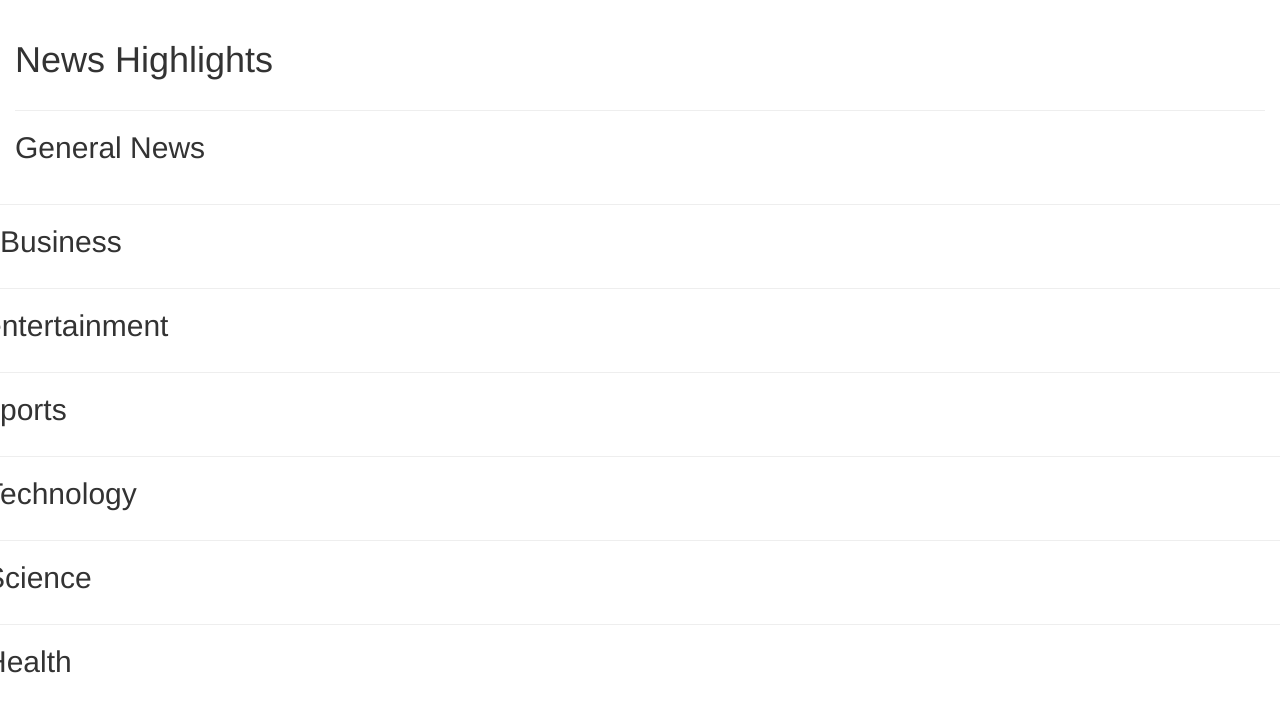
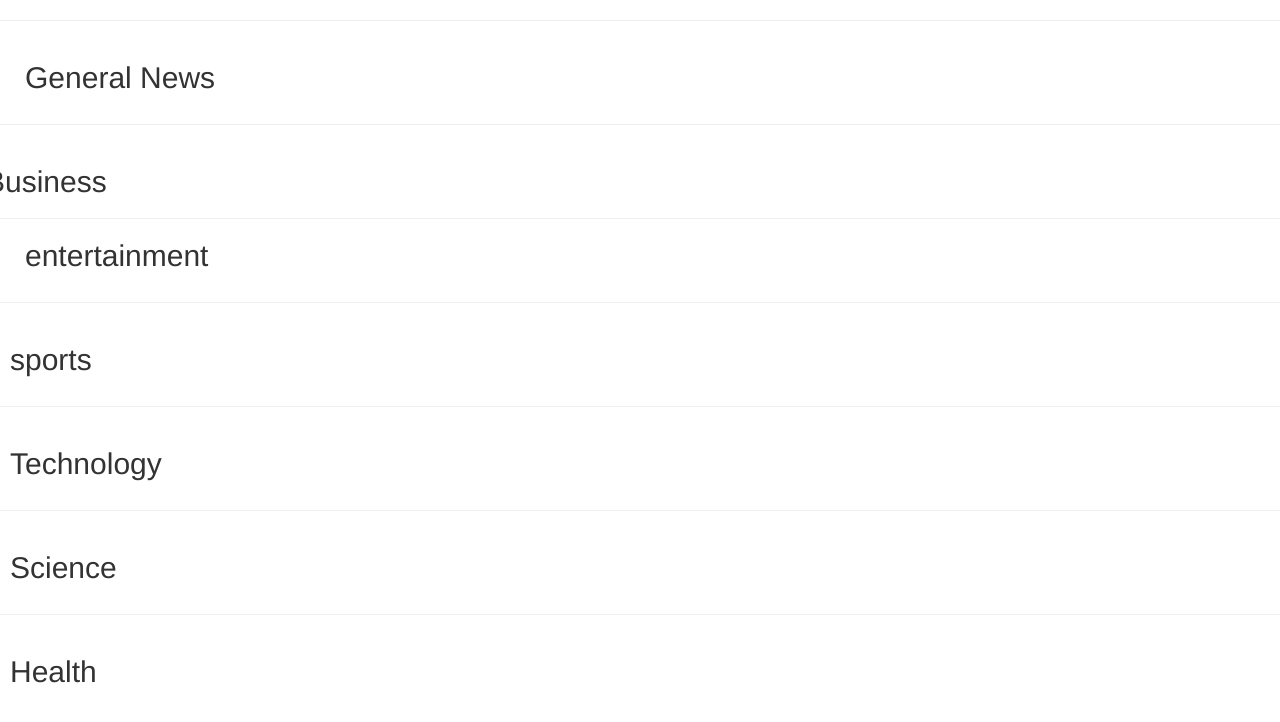
Before and after one commit to evelyne250/newshighlight, a Flask app: template app/templates/index.html in a window 1280 px wide. Shown: the part 52-774 px from the top of the page. Run offline with Flask 2, Linux system fonts and the light colour scheme; the template is opened without the code that fills it, so the values that code supplies are empty; some libraries are stand-ins or nearby versions.

Commit message:
modified the index.html

```diff
--- a/app/templates/index.html
+++ b/app/templates/index.html
@@ -6,15 +6,11 @@
 {% block content %}
 
 
-<div class="container-fluid">
-    <div class="row">
-        <div class="col-md-12 heading">
-            <h1>News Highlights</h1>
-        </div>
-    </div>
+
     <hr>
-        <h2>General News</h2>
+
         <ul>  <div class="row">
+            <h2>General News</h2>
                 {% for general in new_general %}
                 <div class="col-md-2">
                         <div>
@@ -30,8 +26,9 @@
                 {% endfor %}
             </ul></div>
             <hr>
-       <h2>Business</h2>
+
           <div class="row">
+              <h2>Business</h2>
             {% for business in new_business %}
             <div class="col-md-2">
                    <div class="card" style="border-bottom: 1px solid rgb(48, 51, 253);"></div>
@@ -46,8 +43,9 @@
             {% endfor %}
 
         <hr>
+
+         <ul>
         <h2>entertainment</h2>
-         <ul>
              <div class="row">
             {% for entertainment in new_entertainment %}
             <div class="col-md-2">
@@ -63,8 +61,9 @@
             {% endfor %}
         </ul>
         <hr>
-        <h2>sports</h2>
+
          <ul> <div class="row">
+             <h2>sports</h2>
             {% for sports in new_sports %}
             <div class="col-md-2">
             <!-- <div class="col-md-3"> -->
@@ -80,8 +79,9 @@
             {% endfor %}
         </ul>
         <hr>
-        <h2>Technology</h2>
+
          <ul> <div class="row">
+             <h2>Technology</h2>
             {% for technology in new_tech %}
             <div class="col-md-2">
             <!-- <div class="col-md-3"> -->
@@ -96,8 +96,9 @@
             {% endfor %}
         </ul>
         <hr>
-        <h2>Science</h2>
+
          <ul><div class="row">
+             <h2>Science</h2>
             {% for science in new_science %}
             <div class="col-md-2">
             <!-- <div class="col-md-3"> -->
@@ -112,8 +113,9 @@
             {% endfor %}
         </ul>
         <hr>
-        <h2>Health</h2>
+
          <ul>    <div class="row">
+             <h2>Health</h2>
             {% for health in new_health %}
             <div class="col-md-2">
             <!-- <div class="col-md-3"> -->
```
